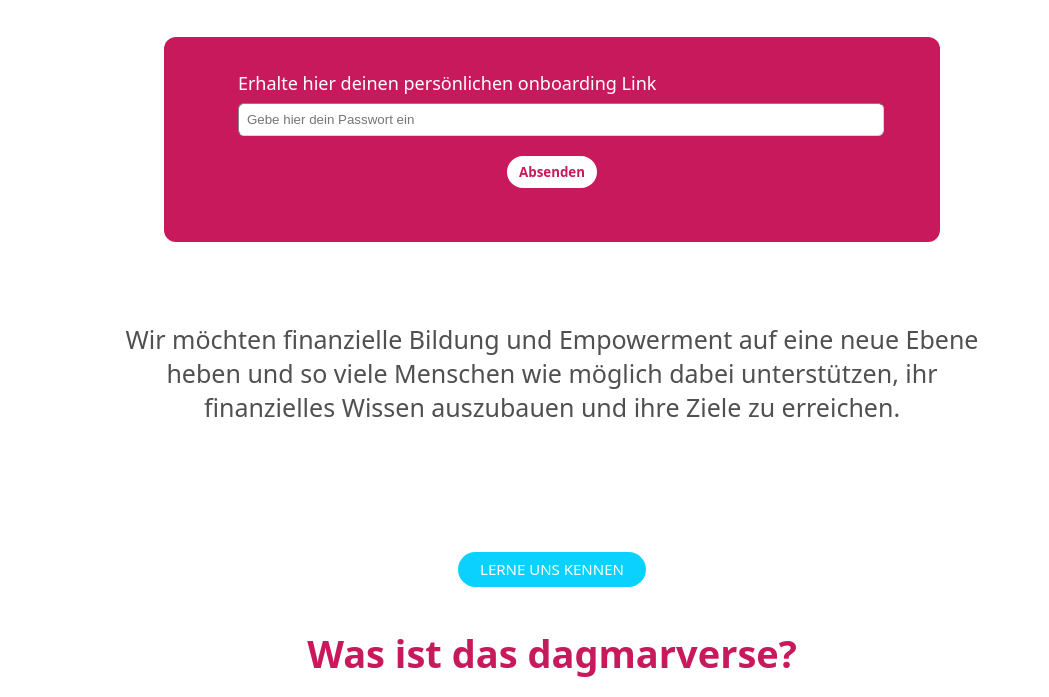
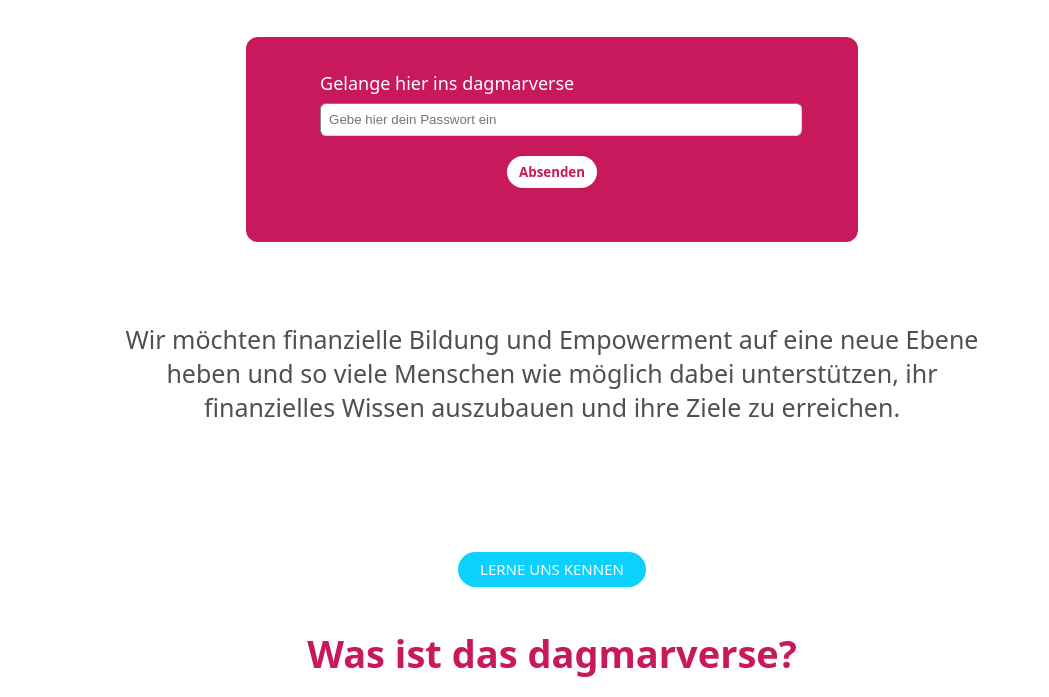
Before and after one commit to GoobySoft/dagmarverse-advisor-landing, a plain HTML site: page index.html in a window 1280 px wide. Shown: the part 1278-1975 px from the top of the page, without its empty margins (88-1137 px from the left). Drawn offline with Linux system fonts and the light colour scheme.

Commit message:
text modification

```diff
--- a/index.html
+++ b/index.html
@@ -681,7 +681,7 @@
 
                           <!--LIKE THIS-->
                           <td class="password-container">
-                             <label class="password-label" for="email">Erhalte hier deinen persönlichen onboarding Link</label>
+                             <label class="password-label" for="email">Gelange hier ins dagmarverse</label>
                              <input placeholder="Gebe hier dein Passwort ein" id="password1" class="password-input" name="password" type="text" class="focus-ring-0 focus-ring-transparent" style="margin-top: 8px; border-radius: 6px; border-width: 1px; border-color: #d1d5db; background-color: #fff; padding: 8px; color: #000;">
                             <button id="1" class="password-btn" onclick="checkPassword(event)">Absenden</button>
                             <div id="response1" class="password-response"></div>
@@ -842,7 +842,7 @@
 
                               <!--LIKE THIS-->
                               <td class="password-container">
-                                 <label class="password-label" for="email">Erhalte hier deinen persönlichen onboarding Link</label>
+                                 <label class="password-label" for="email">Gelange hier ins dagmarverse</label>
                                  <input placeholder="Gebe hier dein Passwort ein" id="password2" class="password-input" name="password" type="text" class="focus-ring-0 focus-ring-transparent" style="margin-top: 8px; border-radius: 6px; border-width: 1px; border-color: #d1d5db; background-color: #fff; padding: 8px; color: #000;">
                                 <button id="2" class="password-btn" onclick="checkPassword(event)">Absenden</button>
                                 <div id="response2" class="password-response"></div>
@@ -974,7 +974,7 @@
 
                       <!--LIKE THIS-->
                       <td class="password-container">
-                         <label class="password-label" for="email">Erhalte hier deinen persönlichen onboarding Link</label>
+                         <label class="password-label" for="email">Gelange hier ins dagmarverse</label>
                          <input placeholder="Gebe hier dein Passwort ein" id="password3" class="password-input" name="password" type="text" class="focus-ring-0 focus-ring-transparent" style="margin-top: 8px; border-radius: 6px; border-width: 1px; border-color: #d1d5db; background-color: #fff; padding: 8px; color: #000;">
                         <button id="3" class="password-btn" onclick="checkPassword(event)">Absenden</button>
                         <div id="response3" class="password-response"></div>
```
